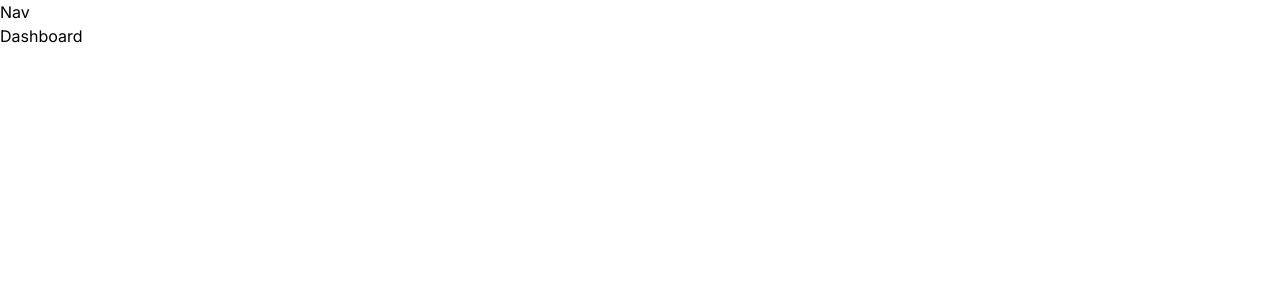
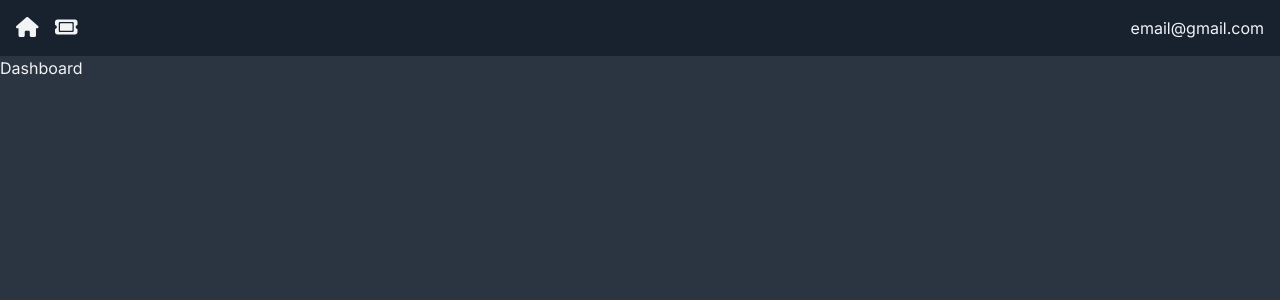
Before and after one commit to KrOhDee/ticket-app, a Next.js app: page / in a window 1280 px wide. Shown: the top 300 px of the page. Built offline with nearby package versions, Linux system fonts and the light colour scheme.

Commit message:
Finish layout skeleton

```diff
--- a/app/(components)/Nav.jsx
+++ b/app/(components)/Nav.jsx
@@ -1,5 +1,23 @@
+import { faHome, faTicket } from '@fortawesome/free-solid-svg-icons';
+import { FontAwesomeIcon } from '@fortawesome/react-fontawesome';
+import Link from 'next/link';
+
 const Nav = () => {
-  return <div>Nav</div>;
+  return (
+    <nav className="flex justify-between bg-nav p-4">
+      <div className="flex items-center space-x-4">
+        <Link href="/">
+          <FontAwesomeIcon icon={faHome} className="icon" />
+        </Link>
+        <Link href="/TicketPage/new">
+          <FontAwesomeIcon icon={faTicket} className="icon" />
+        </Link>
+      </div>
+      <div>
+        <p className="text-default-text">email@gmail.com</p>
+      </div>
+    </nav>
+  );
 };
 
 export default Nav;
--- a/app/layout.js
+++ b/app/layout.js
@@ -1,7 +1,10 @@
 import './globals.css';
+import Nav from './(components)/Nav';
 import { Inter } from 'next/font/google';
-import Nav from './(components)/Nav';
+import { config } from '@fortawesome/fontawesome-svg-core';
+import '@fortawesome/fontawesome-svg-core/styles.css';
 
+config.autoAddCss = false;
 const inter = Inter({ subsets: ['latin'] });
 
 export const metadata = {
@@ -13,8 +16,12 @@ export default function RootLayout({ children }) {
   return (
     <html lang="en">
       <body className={inter.className}>
-        <Nav />
-        {children}
+        <div className="flex flex-col h-screen max-h-screen">
+          <Nav />
+          <div className="flex-grow overflow-y-auto bg-page text-default-text">
+            {children}
+          </div>
+        </div>
       </body>
     </html>
   );
```
